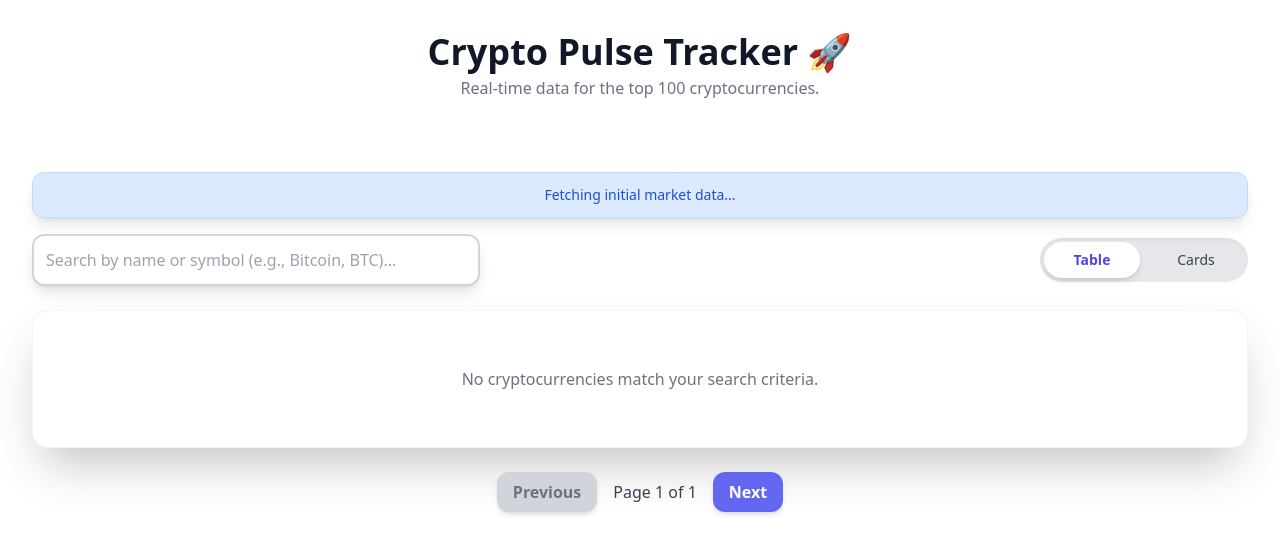
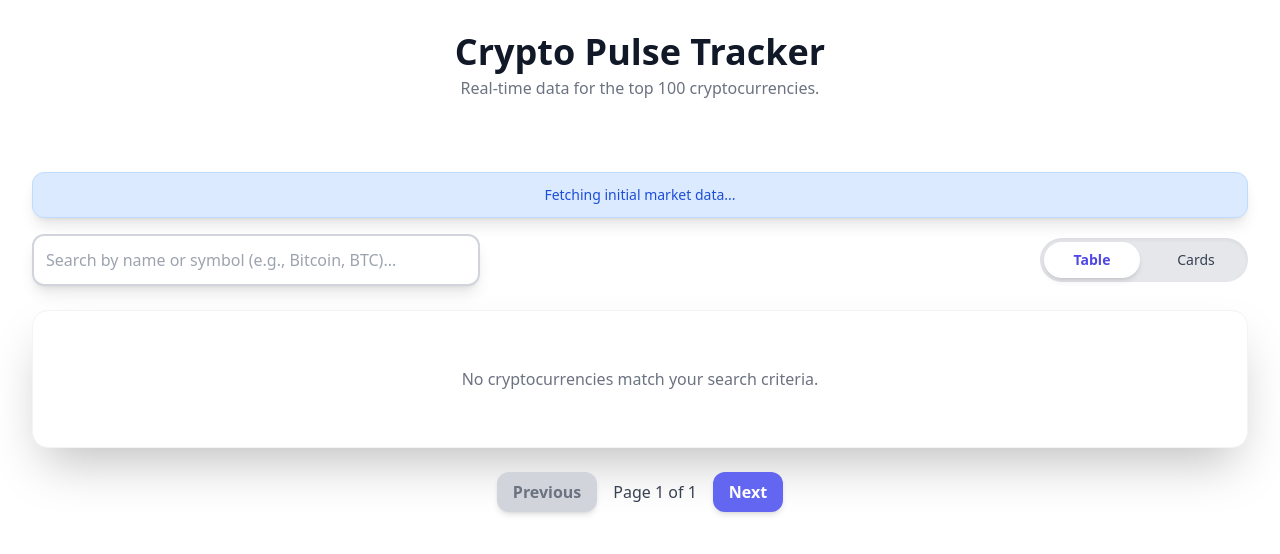
Before and after one commit to fteduche/cryptopluse, a website built with Vite: page index.html in a window 1280 px wide. Built offline with nearby package versions, Linux system fonts and the light colour scheme; no server answers.

Commit message:
fix error on tittle

```diff
--- a/index.html
+++ b/index.html
@@ -19,7 +19,7 @@
   <!-- Main Content Container -->
   <div id="app-container" class="max-w-7xl mx-auto animate-fadeIn">
     <header class="text-center mb-10">
-      <h1 class="text-4xl font-extrabold text-gray-900">Crypto Pulse Tracker 🚀</h1>
+      <h1 class="text-4xl font-extrabold text-gray-900">Crypto Pulse Tracker</h1>
       <p class="text-gray-500 mt-1">Real-time data for the top 100 cryptocurrencies.</p>
     </header>
 
```
